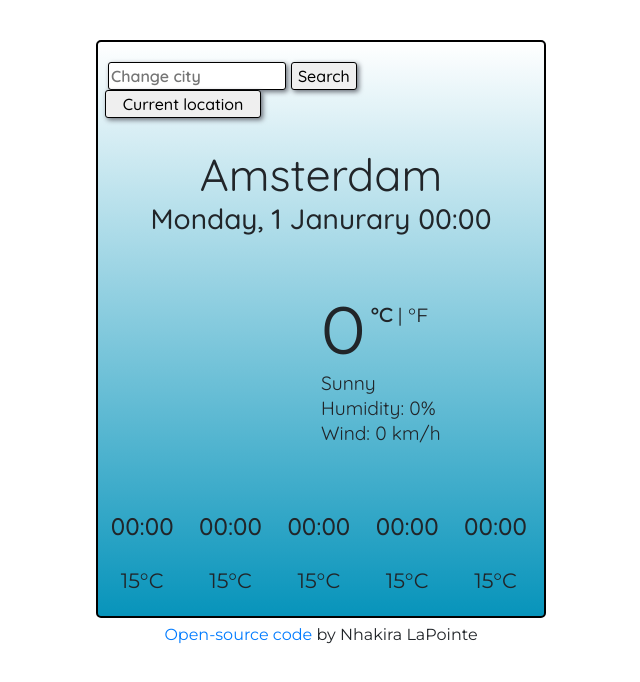
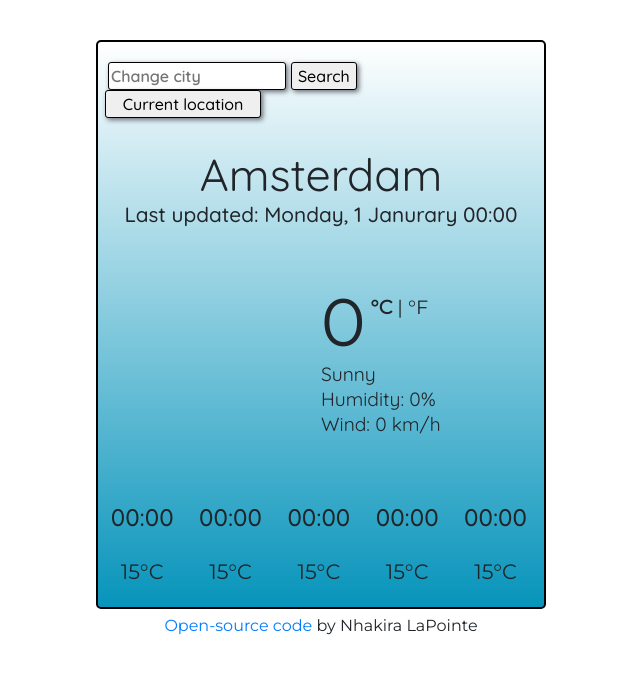
Before and after one commit to NLaPointe21/weather-app, a plain HTML site: page index.html in a window 1280 px wide. Shown: the whole page, without its empty margins (319-959 px from the left). Drawn offline with nearby package versions, Linux system fonts and the light colour scheme; no server answers.

Commit message:
Updated HTML Date/Time

```diff
--- a/index.html
+++ b/index.html
@@ -34,7 +34,7 @@
       </form>
 
       <h2>Amsterdam</h2>
-      <h3><span class="date-time">Monday, 1 Janurary 00:00</span></h3>
+      <h3>Last updated: <span class="date-time">Monday, 1 Janurary 00:00</span></h3>
 
       <div class="container current-day">
         <div class="row">
--- a/src/script.js
+++ b/src/script.js
@@ -129,7 +129,7 @@ function getCurrentPosition(event) {
 let locationButton = document.querySelector(".current-location");
 locationButton.addEventListener("click", getCurrentPosition);
 
-// -------------------
+// ---------------------------------°C to °F-----------------------------------
 function displayCelcius(event) {
   event.preventDefault();
   let tempElement = document.querySelector("#current-temp");
--- a/src/styles.css
+++ b/src/styles.css
@@ -18,6 +18,7 @@ h2 {
 }
 
 h3 {
+  font-size: 1.3rem;
   margin: 0 0 55px;
 }
 
```
